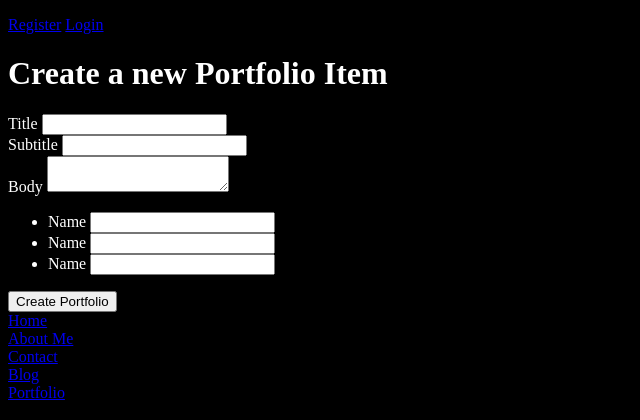
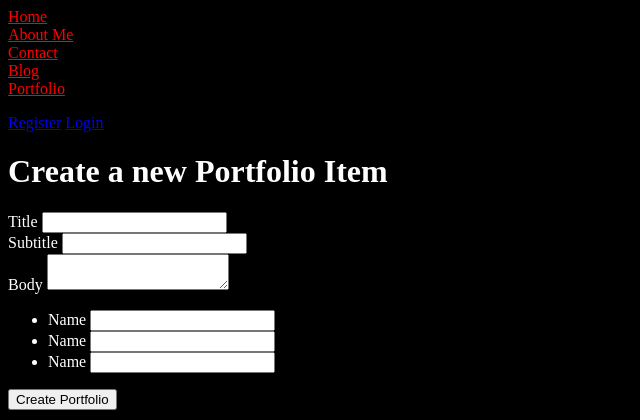
Before and after one commit to mattjaikaran/devcamp-portfolio, a Rails app: page /portfolios/new in a window 1280 px wide. Shown: the top 420 px of the page, without its empty margins (0-640 px from the left). Run offline with Rails 7, Linux system fonts and the light colour scheme; style sheets or scripts are compiled from the project's sources.

Commit message:
Implemented partials with local data for portfolio form and nav bars

```diff
--- /dev/null
+++ b/app/assets/stylesheets/application.css
@@ -0,0 +1,3 @@
+.top a {
+  color: brown;
+}
--- a/app/assets/stylesheets/blogs.scss
+++ b/app/assets/stylesheets/blogs.scss
@@ -5,3 +5,7 @@
 body {
   background-color: grey;
 }
+
+.bottom a {
+  color: white;
+}
--- a/app/assets/stylesheets/portfolios.scss
+++ b/app/assets/stylesheets/portfolios.scss
@@ -2,3 +2,7 @@ body {
   background-color: black;
   color: white;
 }
+
+.top a {
+  color: red;
+}
--- a/app/views/layouts/application.html.erb
+++ b/app/views/layouts/application.html.erb
@@ -14,7 +14,7 @@
     <p class="notice"><%= notice %></p>
     <p class="alert"><%= alert %></p>
 
-    <%= render 'shared/nav' %>
+    <%= render 'shared/nav', location: 'top' %>
 
     <% if current_user.is_a?(User) %>
       <%= link_to "Logout", destroy_user_session_path, method: :delete %>
--- a/app/views/layouts/blog.html.erb
+++ b/app/views/layouts/blog.html.erb
@@ -24,7 +24,7 @@
     <% end %>
     <%= yield %>
 
-    <%= render 'shared/nav' %>
+    <%= render 'shared/nav', location: 'bottom' %>
 
     <% if session[:source]  %>
     <p>Thanks for visiting me from <%= session[:source] %></p>
--- a/app/views/layouts/portfolio.html.erb
+++ b/app/views/layouts/portfolio.html.erb
@@ -11,6 +11,8 @@
   </head>
 
   <body>
+    <%= render 'shared/nav', location: 'top' %>
+
     <p class="notice"><%= notice %></p>
     <p class="alert"><%= alert %></p>
 
@@ -24,7 +26,7 @@
     <% end %>
     <%= yield %>
 
-    <%= render 'shared/nav' %>
+
 
     <% if session[:source]  %>
     <p>Thanks for visiting me from <%= session[:source] %></p>
--- /dev/null
+++ b/app/views/portfolios/_form.html.erb
@@ -0,0 +1,29 @@
+<%= form_for(@portfolio_item) do |f| %>
+  <div class="field">
+    <%= f.label :title %>
+    <%= f.text_field :title %>
+  </div>
+
+  <div class="field">
+    <%= f.label :subtitle %>
+    <%= f.text_field :subtitle %>
+  </div>
+
+  <div class="field">
+    <%= f.label :body %>
+    <%= f.text_area :body %>
+  </div>
+
+  <ul>
+    <%= f.fields_for :technologies do |technology_form| %>
+    <li>
+      <%= technology_form.label :name %>
+      <%= technology_form.text_field :name %>
+    </li>
+    <% end %>
+  </ul>
+
+  <div class="actions">
+    <%= f.submit %>
+  </div>
+<% end %>
--- a/app/views/portfolios/new.html.erb
+++ b/app/views/portfolios/new.html.erb
@@ -1,31 +1,3 @@
 <h1>Create a new Portfolio Item</h1>
 
-<%= form_for(@portfolio_item) do |f| %>
-  <div class="field">
-    <%= f.label :title %>
-    <%= f.text_field :title %>
-  </div>
-
-  <div class="field">
-    <%= f.label :subtitle %>
-    <%= f.text_field :subtitle %>
-  </div>
-
-  <div class="field">
-    <%= f.label :body %>
-    <%= f.text_area :body %>
-  </div>
-
-  <ul>
-    <%= f.fields_for :technologies do |technology_form| %>
-    <li>
-      <%= technology_form.label :name %>
-      <%= technology_form.text_field :name %>
-    </li>
-    <% end %>
-  </ul>
-
-  <div class="actions">
-    <%= f.submit %>
-  </div>
-<% end %>
+<%= render 'form', portfolio_item: @portfolio_item %>
--- a/app/views/shared/_nav.html.erb
+++ b/app/views/shared/_nav.html.erb
@@ -1,4 +1,4 @@
-<div>
+<div class="<%= location %>">
   <div><%= link_to "Home", root_path %></div>
   <div><%= link_to "About Me", about_me_path %></div>
   <div><%= link_to "Contact", contact_path %></div>
```
Also changed, not shown: app/views/portfolios/edit.html.erb (+1 -20 lines), app/controllers/portfolios_controller.rb (line endings or trailing spaces).
